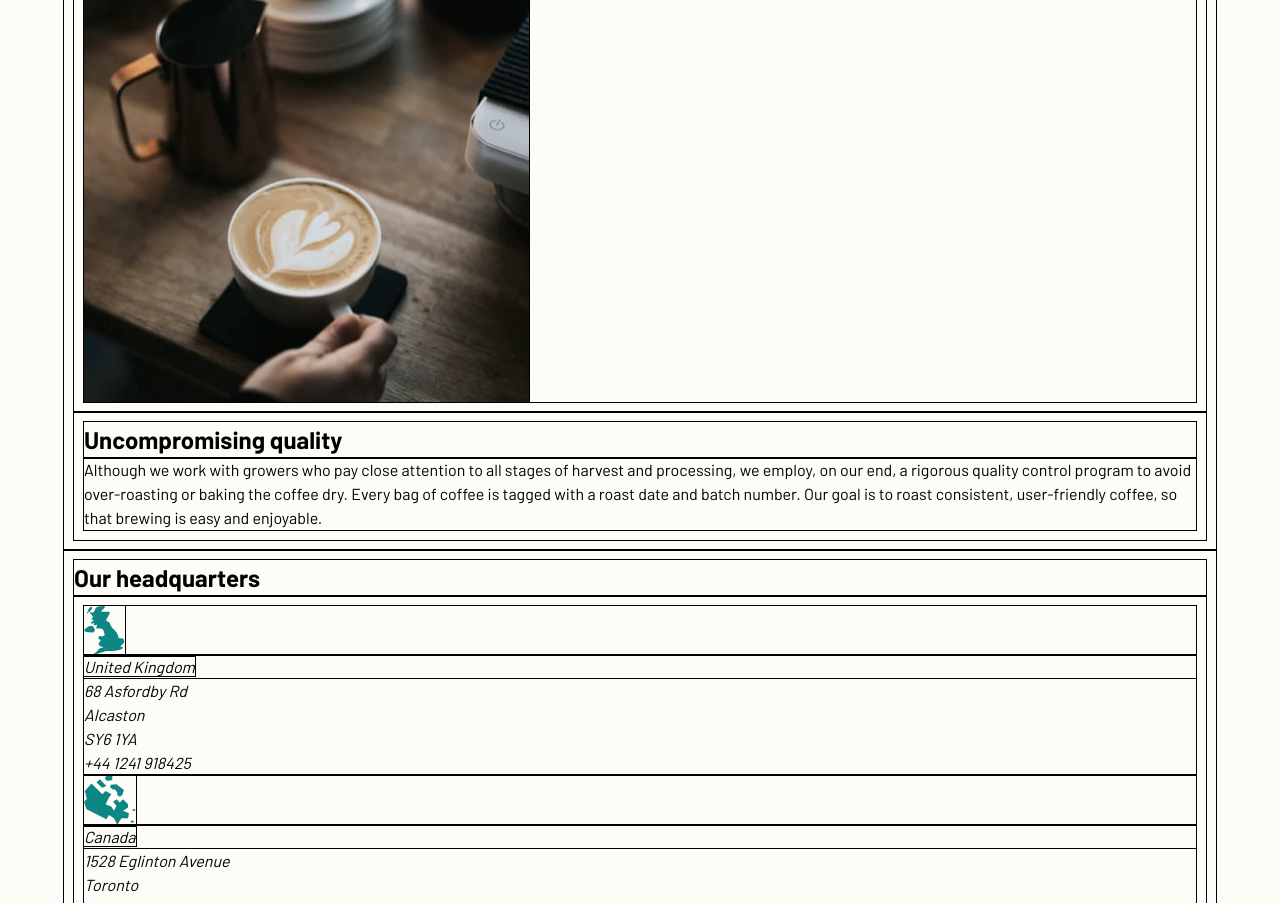
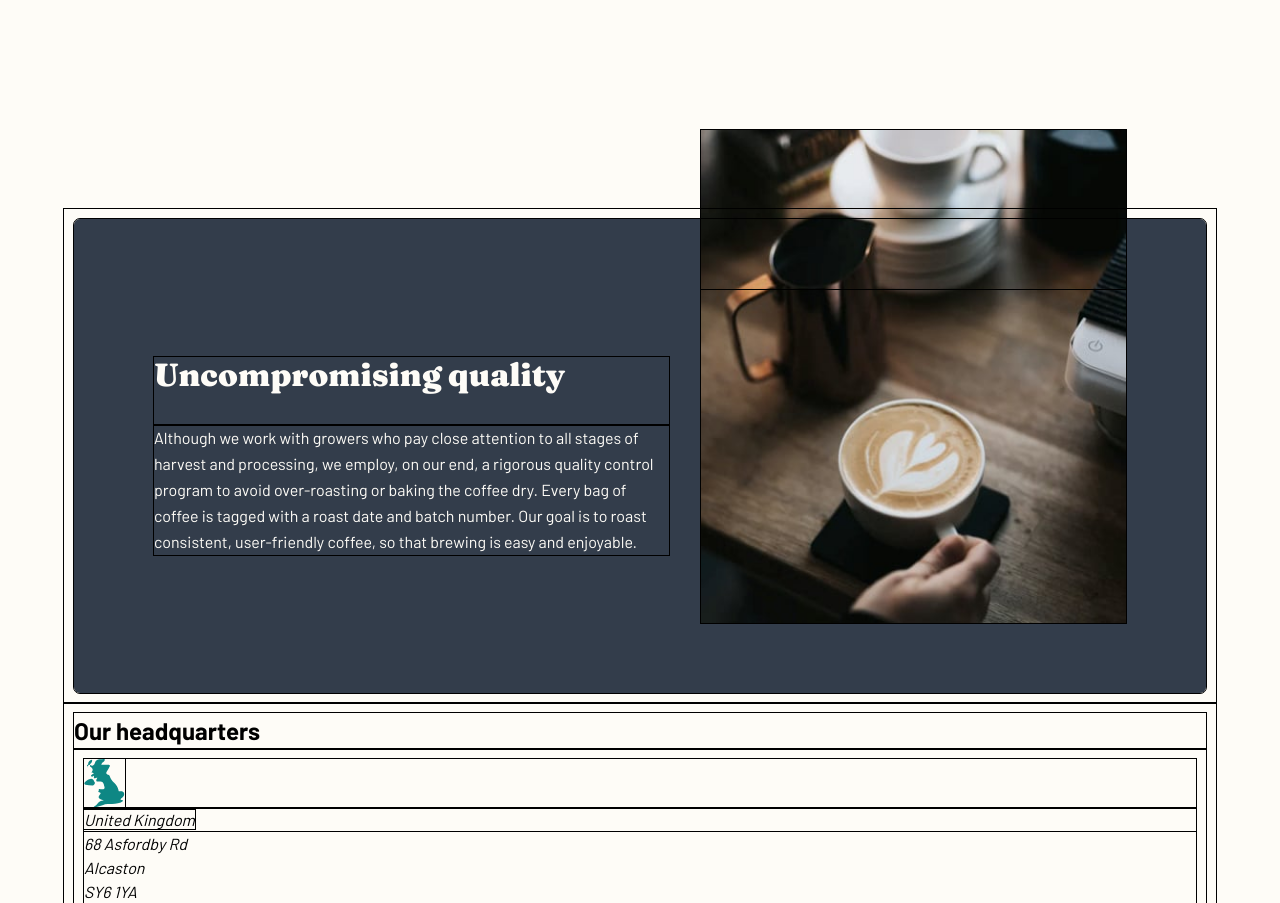
Before and after one commit to tlanettepollard/FEM-CoffeeRoasters-Subscription-Site-TLP, a React (Vite) app: page /about in a window 1280 px wide. Shown: the part 1280-2183 px from the top of the page. Built offline with nearby package versions, Linux system fonts and the light colour scheme.

Commit message:
Update: Quality Section
Signed-off-by: T. Lanette <TLPollard4516@gmail.com>

```diff
--- a/src/components/About/AboutQuality.jsx
+++ b/src/components/About/AboutQuality.jsx
@@ -1,24 +1,25 @@
 import { Quality } from "../planData";
+
+
 
 export function AboutQuality() {
     return (
         <section className='quality container'>
             {Quality.map(qualityItem => {
-                return <li key={qualityItem.id} className='quality__item'>
-                    <div className='quality__image__container container'>
+                return <div key={qualityItem.id} className='quality__content'>
+                    <div className='quality__details'>
+                        <h2 className='quality__details__title'>{qualityItem.title}</h2>
+                        <p className='quality__details__summary'>{qualityItem.summary}</p>
+                    </div>
+                    <div className='quality__img--container'>
                         <picture className='quality__picture'>
                             <source media='(min-width: 1200px)' srcSet={qualityItem.imgUrl.desktop} width='445' height='493' />
                             <source media='(min-width: 768px)' srcSet={qualityItem.imgUrl.tablet} width='565' height='320' />
                             <source media='(max-width: 767px)' srcSet={qualityItem.imgUrl.mobile} width='279' height='156' />
                             <img className='quality__img' src={qualityItem.imgUrl.mobile} alt={qualityItem.alt} />
                         </picture>
-
                     </div>
-                    <div className='quality__details container'>
-                        <h2 className='quality__details__title'>{qualityItem.title}</h2>
-                        <p className='quality__details__summary'>{qualityItem.summary}</p>
-                    </div>
-                </li>
+                </div>
             })}
         </section>
     );
--- a/src/styles/components/_benefitsCard.scss
+++ b/src/styles/components/_benefitsCard.scss
@@ -5,6 +5,7 @@
     .benefits {
         max-width: 80rem;
         position: relative;
+
 
 
         &__content {
--- a/src/styles/components/_commitment.scss
+++ b/src/styles/components/_commitment.scss
@@ -2,8 +2,9 @@
 @use '../base/' as *;
 
 .commit {
+    max-width: 90rem;
     padding-top: 10.5rem !important;
-    margin: 0 5rem;
+
 
     @include bp-md-tablet {
         padding-top: 9.5rem !important;
@@ -23,6 +24,7 @@
         align-items: center;
         justify-items: center;
         gap: 2rem;
+        margin: auto;
 
         @include bp-sm-tablet {
             grid-template-columns: none;
@@ -57,8 +59,9 @@
         }
 
         .commit__details {
-            max-width: 33.7rem;
+            max-width: 33.75rem;
             align-items: center;
+
 
             @include bp-md-tablet {
                 align-items: start;
--- a/src/styles/components/_index.scss
+++ b/src/styles/components/_index.scss
@@ -7,4 +7,5 @@
 @forward 'modal';
 @forward 'modalSubscribe';
 @forward 'order';
+@forward 'quality';
 @forward 'howWorks';
--- /dev/null
+++ b/src/styles/components/_quality.scss
@@ -0,0 +1,83 @@
+@use '../abstracts/' as *;
+@use '../base/' as *;
+
+.quality {
+    max-width: 80rem;
+    position: relative;
+    margin-top: 20rem !important;
+
+    @include bp-sm-tablet {
+        max-width: 40rem;
+
+    }
+
+    &__content {
+        height: 29.625rem;
+        background-color: $dk-grey-blue;
+        border-radius: .375rem;
+        @include flex(row, space-between, center);
+        padding: 0 5rem;
+        gap: 2rem;
+
+        @include bp-lg-tablet {
+            flex-direction: column-reverse;
+            justify-content: center;
+            align-items: center;
+        }
+
+        @include bp-sm-tablet {
+            height: 31.8125rem;
+        }
+
+        .quality__details {
+            width: 33.75rem;
+            height: auto;
+
+            @include bp-lg-tablet {
+                width: 17.4375rem;
+                text-align: center;
+
+            }
+
+            &__title {
+                @include HeaderThreeLT;
+                padding-bottom: 2rem;
+
+                @include bp-lg-tablet {
+                    margin-top: 2rem;
+                }
+            }
+
+            &__summary {
+                @include BodyFontLT;
+
+                @include bp-lg-tablet {
+                    font-size: .9375rem;
+                }
+
+                @include bp-sm-tablet {
+                    width: 17.4375rem;
+                }
+            }
+        }
+
+        .quality__img {
+            margin-top: -10rem;
+
+            @include bp-lg-tablet {
+                margin-top: -15rem;
+            }
+
+            @include bp-sm-tablet {
+                width: 100%;
+                height: auto;
+                margin-top: -5rem;
+
+            }
+
+        }
+
+    }
+
+
+}
```
